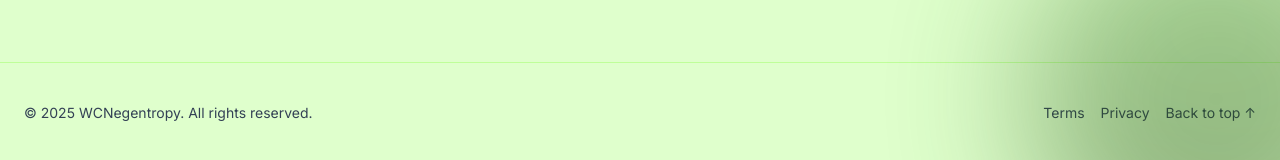
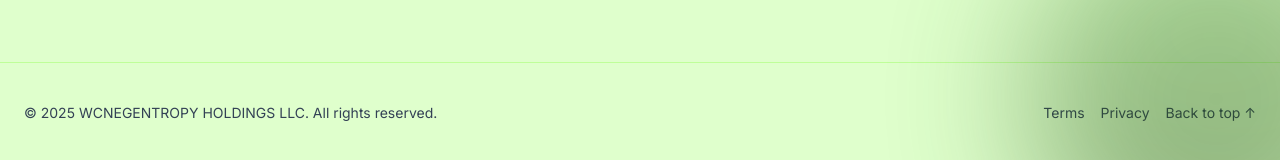
Before and after one commit to WCNegentropy/WCNegentropy.github.io, a Jekyll site: the page built from index.md, in a window 1280 px wide and 900 px high, scrolled down 2731 px. Shown: the part 737-897 px from the top of the window. Built offline with Jekyll 4.4.1, drawn with Linux system fonts in a browser that asks for light colours; nearby versions of some CDN libraries; some of the changed text lies outside the part shown.

Commit message:
Update owner name in configuration file

```diff
--- a/_config.yml
+++ b/_config.yml
@@ -6,7 +6,7 @@ baseurl: ""
 
 # Site owner information
 owner:
-  name: "WCNegentropy"
+  name: "WCNEGENTROPY HOLDINGS LLC"
   tagline: "Regenerative Agriculture • Soil Amendments • Carbon Sequestration • Carbon Credits"
   email: "contact@wcnegentropy.com"
   location: "NJ, USA"
```
